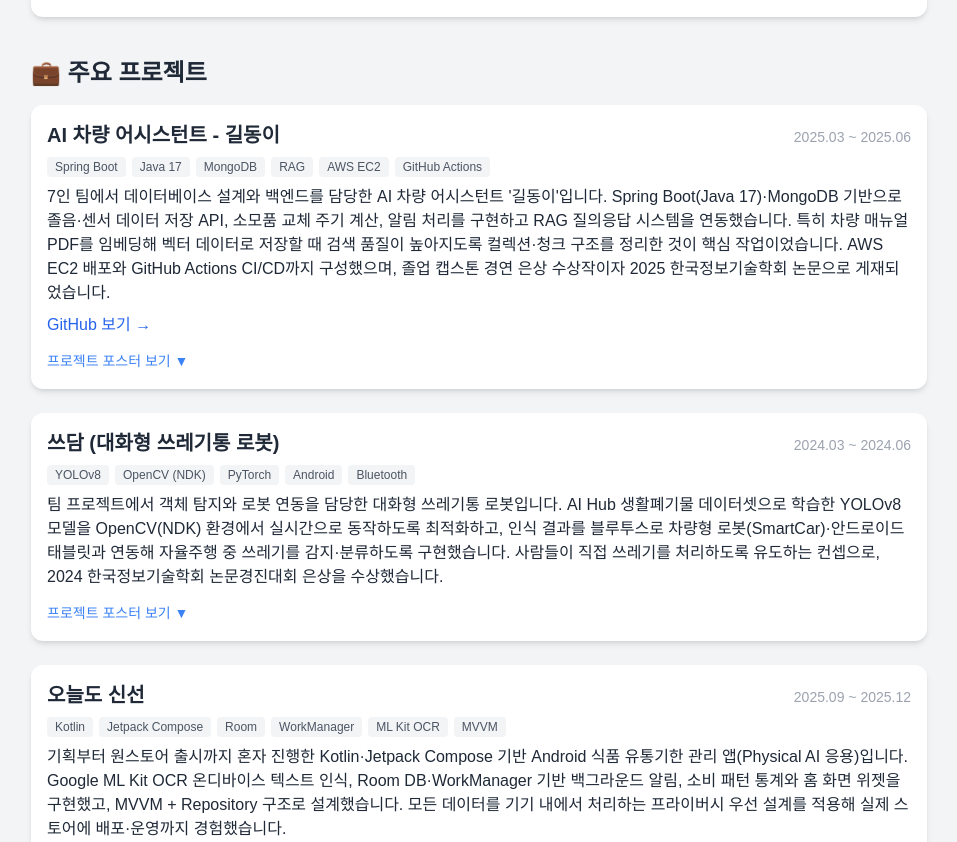
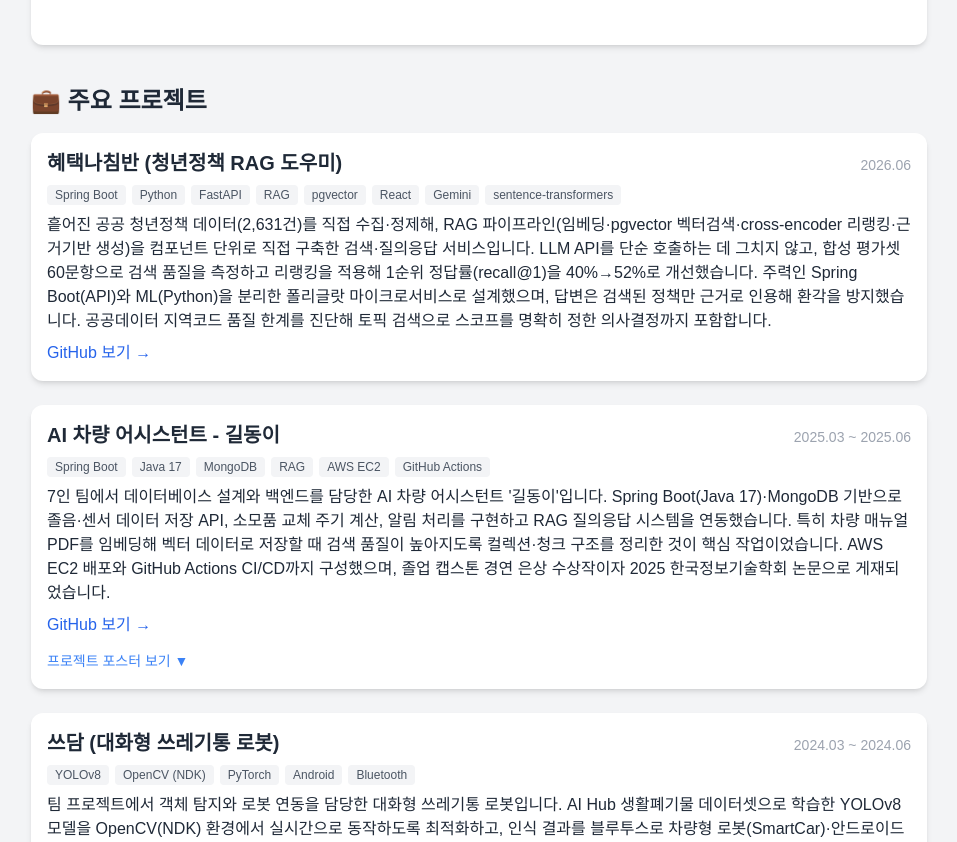
Before and after one commit to crushonyou2/my-portfolio, a React (Create React App) app: page / in a window 1280 px wide. Shown: the part 2180-3022 px from the top of the page, without its empty margins (161-1118 px from the left). Built offline with nearby package versions, Linux system fonts and the light colour scheme; a web font is replaced by a local one.

Commit message:
프로젝트 추가: 혜택나침반(청년정책 RAG) + 핵심 역량에 RAG 구축·측정 보강

```diff
--- a/src/content.js
+++ b/src/content.js
@@ -69,6 +69,7 @@ export const content = {
         "Spring Boot 기반 REST API 서버 운영, AWS·Cloud Run 배포 및 GitHub Actions CI/CD 자동화",
         "RDB·MongoDB 데이터 모델링·인덱싱·로그 분석 중심의 데이터 운영 역량 (SQLD·ADsP 보유)",
         "기획부터 원스토어 출시·운영까지 단독으로 진행한 Android 앱 개발 (제품 오너십)",
+        "RAG 파이프라인(임베딩·벡터검색·리랭킹·근거기반 생성) 직접 구축 및 평가셋 기반 검색 품질 측정·개선 (recall@1 +12%p)",
         "YOLOv8 대화형 쓰레기통 로봇·RAG 차량 어시스턴트 등 AI·임베디드 문제 해결 (학회 논문 2편, 수상 2회)",
         "JSP/Servlet MVC와 React 기반 풀스택 웹 개발 경험",
       ],
@@ -76,6 +77,7 @@ export const content = {
         "Operating Spring Boot REST API servers with AWS/Cloud Run deployment and GitHub Actions CI/CD",
         "Data-centric operations with RDB/MongoDB modeling, indexing, and log analysis (SQLD, ADsP certified)",
         "Solely owned an Android app from planning to ONE Store launch and operation (product ownership)",
+        "Built a full RAG pipeline (embeddings, vector search, reranking, grounded generation) and measured/improved retrieval quality with an evaluation set (recall@1 +12%p)",
         "AI and embedded problem-solving — a YOLOv8 trash-can robot and a RAG car assistant (2 conference papers, 2 Prizes)",
         "Full-stack web development with JSP/Servlet MVC and React",
       ],
@@ -170,6 +172,17 @@ export const content = {
 
     // 주요 프로젝트 (카드로 표시). link가 null이면 'GitHub 보기' 버튼이 숨겨집니다.
     featured: [
+      {
+        title: "혜택나침반 (청년정책 RAG 도우미)",
+        period: "2026.06",
+        tech: ["Spring Boot", "Python", "FastAPI", "RAG", "pgvector", "React", "Gemini", "sentence-transformers"],
+        link: "https://github.com/crushonyou2/benefit-compass",
+        poster: null,
+        desc: {
+          ko: "흩어진 공공 청년정책 데이터(2,631건)를 직접 수집·정제해, RAG 파이프라인(임베딩·pgvector 벡터검색·cross-encoder 리랭킹·근거기반 생성)을 컴포넌트 단위로 직접 구축한 검색·질의응답 서비스입니다. LLM API를 단순 호출하는 데 그치지 않고, 합성 평가셋 60문항으로 검색 품질을 측정하고 리랭킹을 적용해 1순위 정답률(recall@1)을 40%→52%로 개선했습니다. 주력인 Spring Boot(API)와 ML(Python)을 분리한 폴리글랏 마이크로서비스로 설계했으며, 답변은 검색된 정책만 근거로 인용해 환각을 방지했습니다. 공공데이터 지역코드 품질 한계를 진단해 토픽 검색으로 스코프를 명확히 정한 의사결정까지 포함합니다.",
+          en: "A search and Q&A service for Korean youth-policy benefits where I built the RAG pipeline component by component — embeddings, pgvector vector search, a cross-encoder reranker, and grounded generation — rather than just calling an LLM API. I collected and cleaned 2,631 public-policy records, then used a 60-question synthetic evaluation set to measure retrieval quality and applied reranking to lift top-1 accuracy (recall@1) from 40% to 52%. It's designed as a polyglot microservice that splits a Spring Boot API (my core stack) from a Python ML service, and answers cite only retrieved policies to prevent hallucination. It also reflects a deliberate scoping decision made after diagnosing public-data region-code quality limits — positioning it as topic-based search.",
+        },
+      },
       {
         title: "AI 차량 어시스턴트 - 길동이",
         period: "2025.03 ~ 2025.06",
```
